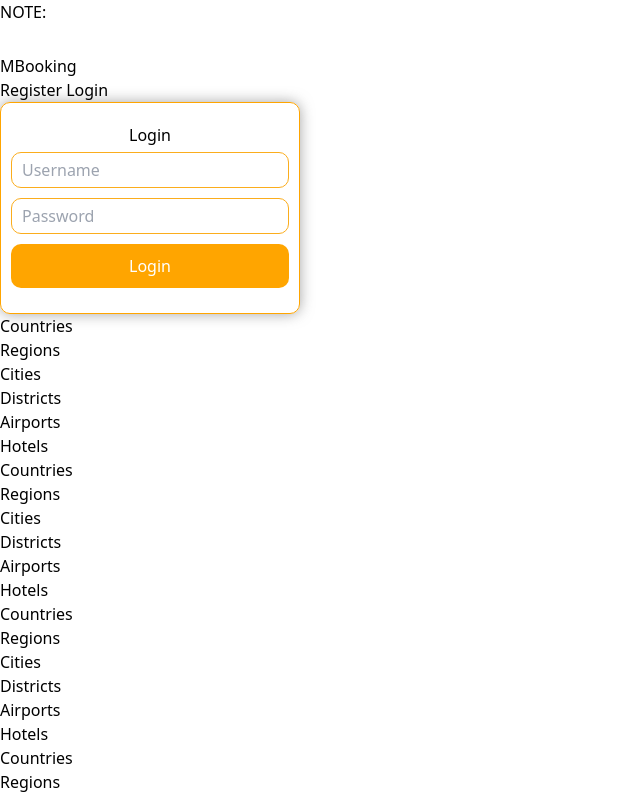
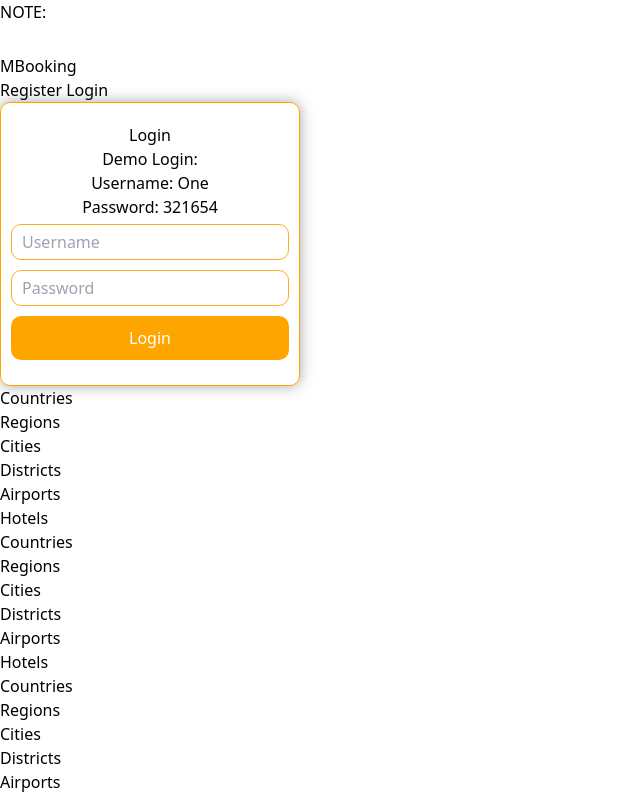
Before and after one commit to MahidunNobi/Full-Stack-Hotel-Booking-app, a React (Vite) app in the folder client/: page /login in a window 1280 px wide. Shown: the top 798 px of the page, without its empty margins (0-640 px from the left). Built offline with nearby package versions, Linux system fonts and the light colour scheme.

Commit message:
Update Login.jsx

```diff
--- a/client/src/pages/login/Login.jsx
+++ b/client/src/pages/login/Login.jsx
@@ -48,6 +48,11 @@
         <div className="container mx-auto px-6 py-6 flex justify-center h-[60vh] items-center">
             <div className='formContainer'>
                 <h2 className="text-2xl mb-6"> Login</h2>
+                <div className="demo w-[300px] ">
+                    <h3 className="font-semibold text-lg">Demo Login:</h3>
+                    <p>Username: One</p>
+                    <p>Password: 321654</p>
+                </div>
                 <input
                 type="text"
                 placeholder='Username'
```
